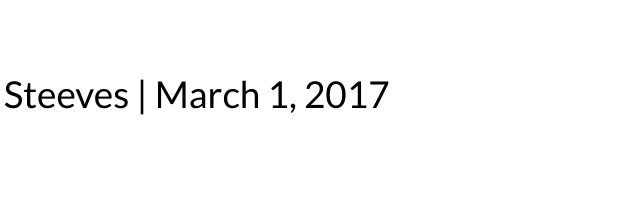
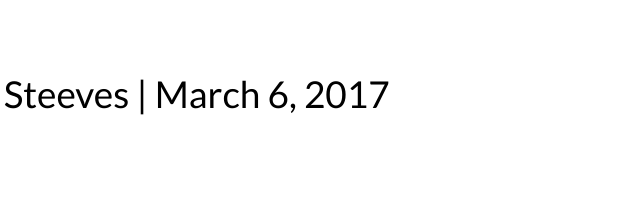
Before and after one commit to NYU-DataServices/ManagingData-Python, a website: page index.html in a window 1280 px wide. Shown: the part 267-482 px from the top of the page, 492-1132 px from the left. Drawn offline with Linux system fonts and the light colour scheme; a web font is replaced by a local one.

Commit message:
updated date

```diff
--- a/index.html
+++ b/index.html
@@ -31,7 +31,7 @@
 				<section>
 					<h2>Data Extraction and Management Using Python</h2><br/>
 
-					<div class="title-page"><p>Vicky Steeves | March 1, 2017</p></div>
+					<div class="title-page"><p>Vicky Steeves | March 6, 2017</p></div>
 
 					<img src="imgs/dataservices.png" height="10%" align="middle"><br/>
 
```
